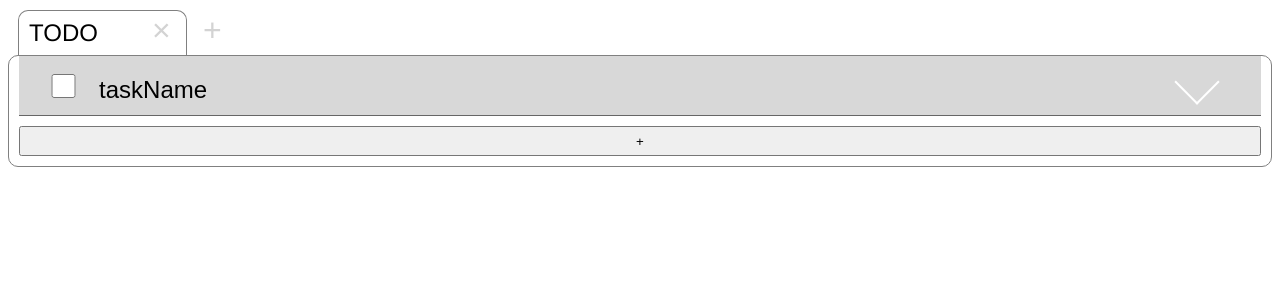
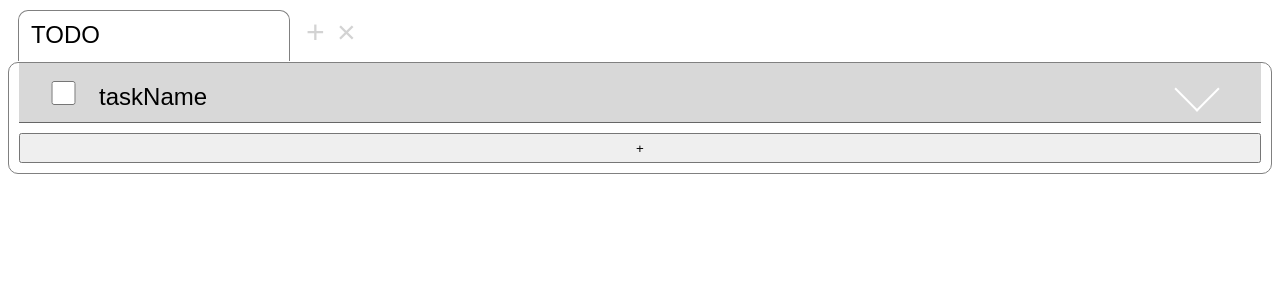
Before and after one commit to EndoHizumi/instant-list, a Vue app: page / in a window 1280 px wide. Shown: the top 300 px of the page. Built offline with nearby package versions, Linux system fonts and the light colour scheme.

Commit message:
change category name edit ui

```diff
--- a/src/App.vue
+++ b/src/App.vue
@@ -1,11 +1,8 @@
 <template>
   <div id="app">
     <div class="header">
-      <div class="tab" :class="{active: current == title.id}" v-for="title in categories" :key="title.id" @click="load(title.id)" @dblclick="categoryNameEdit=true">
-        <div v-if="categoryNameEdit" class="tab_input">
-          <input type="text" v-model="title.name" @blur="categoryNameEdit=false">
-        </div>
-        <span>{{title.name}}</span>
+      <div class="tab" :class="{active: current == title.id}" v-for="title in categories" :key="title.id" @click="load(title.id)">
+        <input class="tab_name" type="text" v-model="title.name" @blur="confirmEdit(title.id, $event)">
         <button class="tabBtn removeBtn" @click="removeCategory(title.id)">×</button>
       </div>
       <button class="tabBtn appendTabBtn" @click="addCategory">+</button>
@@ -77,8 +74,6 @@ export default {
       }
     },
     confirmEdit (id, event){
-      console.log(id)
-      console.log(event)
       const target = this.categories.filter(item => item.id == id)
       target.name = event.target.value
     }
@@ -170,7 +165,7 @@ body {
 }
 .header {
   margin-left: 10px;
-  max-height: 45px;
+  height: 66px;
   overflow-x: scroll;
   white-space: nowrap
 }
@@ -188,7 +183,7 @@ body {
   border-top-right-radius: 10px;
   border-bottom: none;
   max-width: 250px;
-  height: 44px;
+  height: 50px;
   display: inline-block;
 }
 .tab>button{
@@ -202,8 +197,9 @@ body {
   width: 120px;
 }
 
-.tab_input > input {
+.tab_name {
   width: 100%;
+  height: 90%;
   border: 0px;
   font-size: 1.5rem;
   background-color: inherit;
@@ -235,7 +231,7 @@ body {
 ul{
   padding-left: 10px;
   margin-left: 0;
-  margin-top: 0;
+  margin-top: -14px;
   list-style: none;
   border: gray 1px solid;
   border-radius: 10px;
```
